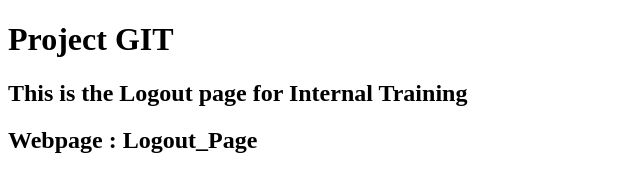
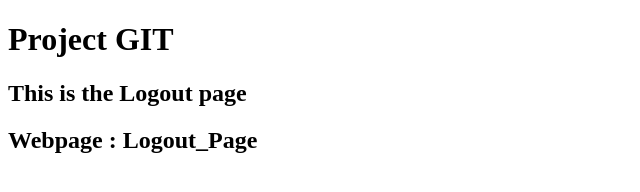
Before and after one commit to shyamanth007/sam, a plain HTML site: page Logout.html in a window 1280 px wide. Shown: the whole page, without its empty margins (0-640 px from the left). Drawn offline with Linux system fonts and the light colour scheme.

Commit message:
First Commit on Development branch

```diff
--- a/Logout.html
+++ b/Logout.html
@@ -2,7 +2,7 @@
 <html>
 <body>
 <h1>Project GIT</h1>
-<h2>This is the Logout page for Internal Training</h2>
+<h2>This is the Logout page</h2>
 <h2>Webpage : Logout_Page</h2>
 </body>
 </html>
```
